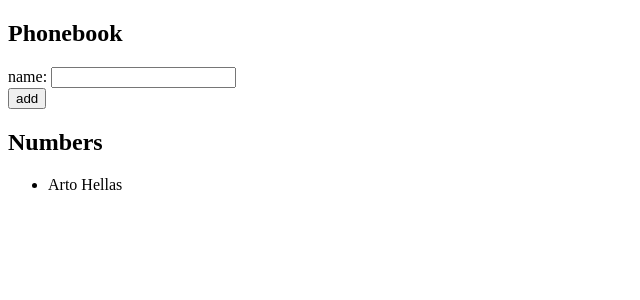
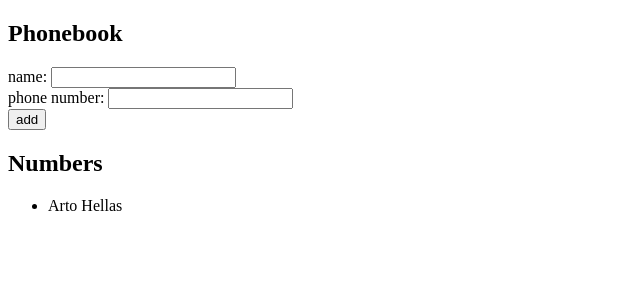
Before and after one commit to subtile351/full-stack-helsinki, a React (Vite) app in the folder part2/phonebook/: page / in a window 1280 px wide. Shown: the top 300 px of the page, without its empty margins (0-640 px from the left). Built offline with nearby package versions, Linux system fonts and the light colour scheme.

Commit message:
Exercise 2.8

```diff
--- a/part2/phonebook/src/App.jsx
+++ b/part2/phonebook/src/App.jsx
@@ -5,11 +5,13 @@
     { name: 'Arto Hellas' },
   ])
   const [newName, setNewName] = useState('')
+  const [newNumber, setNewNumber] = useState('')
 
   const addName = (event) => {
     event.preventDefault()
     const personObject = {
       name: newName,
+      number: newNumber,
       id: String(persons.length + 1)
     }
 
@@ -26,11 +28,17 @@
     }
 
     setNewName('')
+    setNewNumber('')
   }
 
   const handleNameChange = (event) => {
     console.log(event.target.value)
     setNewName(event.target.value)
+  }
+
+  const handleNumberChange = (event) => {
+    console.log(event.target.value)
+    setNewNumber(event.target.value)
   }
 
   return (
@@ -42,6 +50,12 @@
           value={newName}
           onChange={handleNameChange}
         />
+      <div>
+        phone number: <input
+          value={newNumber}
+          onChange={handleNumberChange}
+        />
+      </div>
       </div>
       <div>
         <button type="submit">add</button>
@@ -50,7 +64,7 @@
     <h2>Numbers</h2>
     <ul>
       {persons.map(person => (
-        <li key={person.name}>{person.name}</li>
+        <li key={person.name}>{person.name} {person.number}</li>
       ))}
     </ul>
   </>
```
